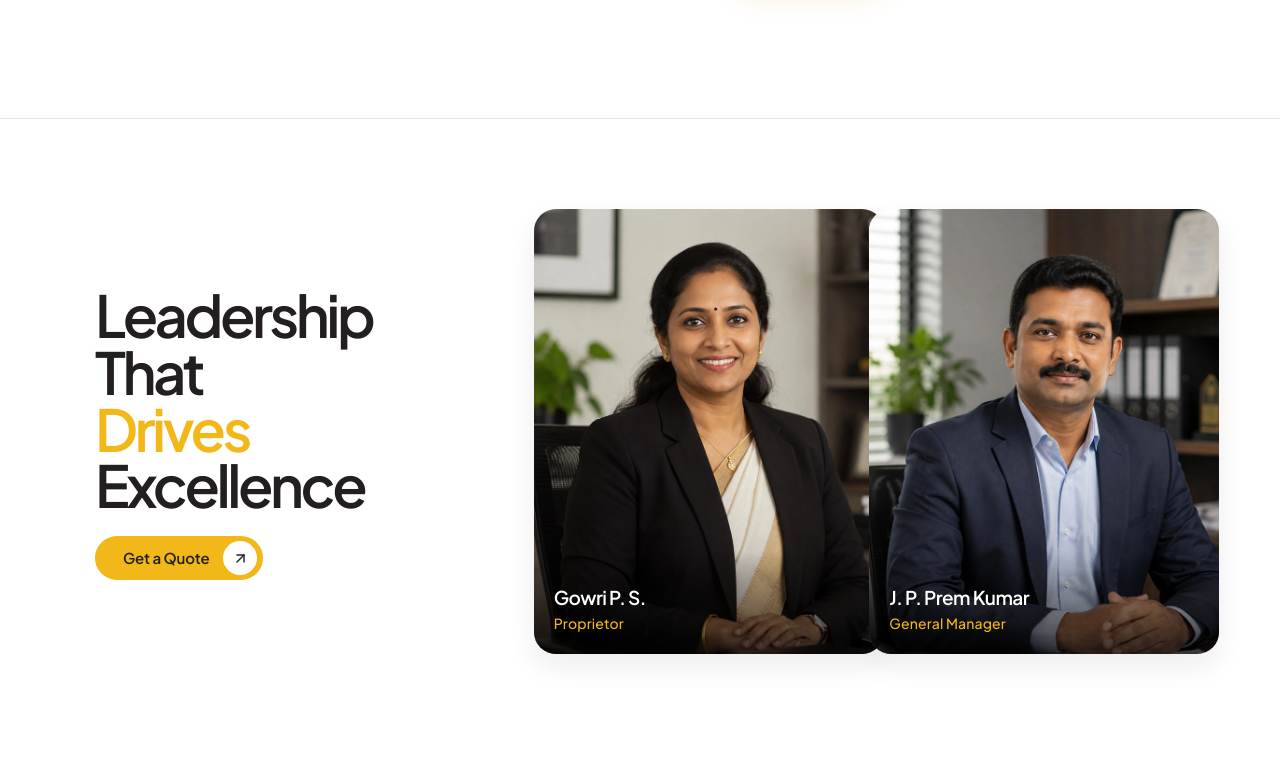
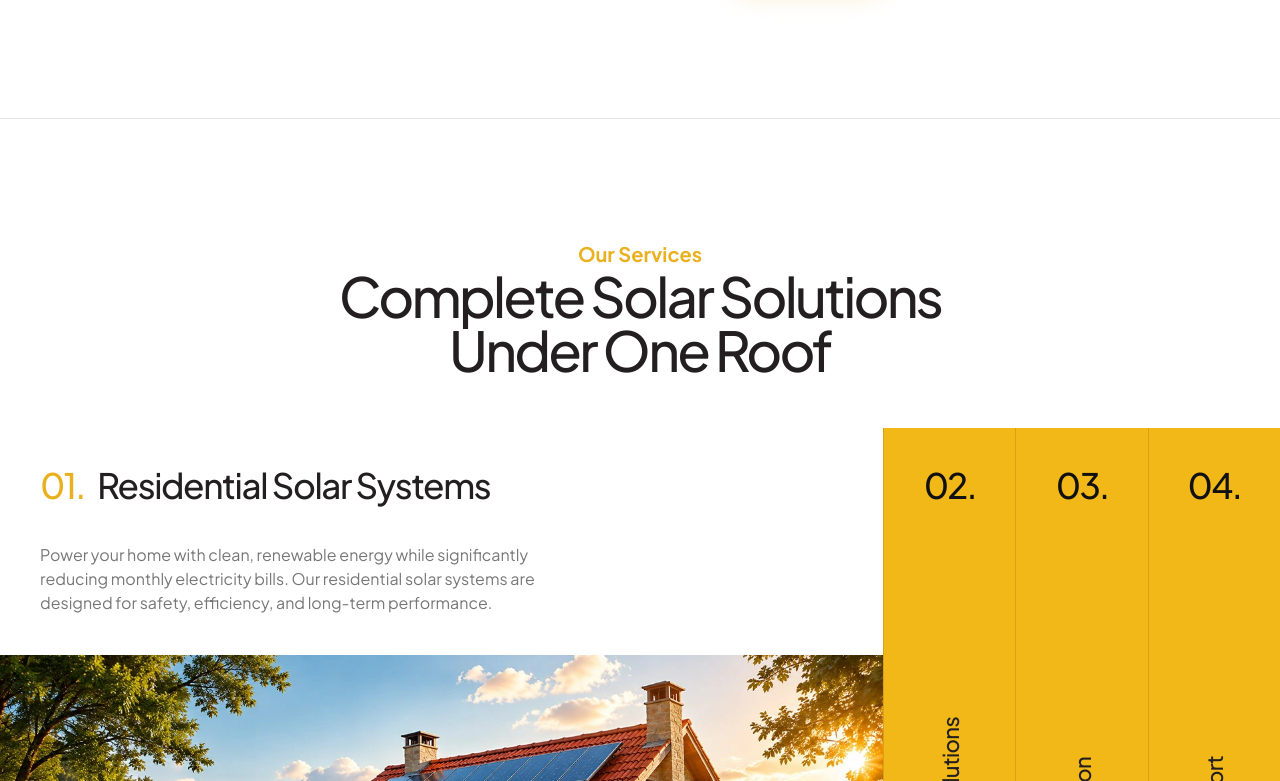
Before and after one commit to nikhilkumar202002/GPS-SOLAR, a Next.js app: page / in a window 1280 px wide. Shown: the part 1979-2760 px from the top of the page. Built offline with nearby package versions, Linux system fonts and the light colour scheme.

Commit message:
refactor: update TeamHome component to use PrimaryButton and adjust styles

```diff
--- a/app/component/sections/TeamHome.module.css
+++ b/app/component/sections/TeamHome.module.css
@@ -8,7 +8,7 @@
   display: grid;
   grid-template-columns: minmax(0, 0.95fr) minmax(0, 1.6fr);
   gap: 52px;
-  align-items: center;
+  align-items: start;
 }
 
 .copy {
@@ -36,65 +36,6 @@
 
 .actions {
   margin-top: 22px;
-}
-
-.cta {
-  display: inline-flex;
-  align-items: center;
-  gap: 14px;
-  min-height: 44px;
-  padding: 5px 6px 5px 28px;
-  border-radius: 999px;
-  background: #f2b719;
-  color: #231f20;
-  text-decoration: none;
-  font-size: 15px;
-  font-weight: 600;
-  letter-spacing: -0.01em;
-  transition:
-    transform 300ms ease,
-    box-shadow 300ms ease,
-    background-color 300ms ease;
-}
-
-.cta:hover {
-  transform: translateY(-2px);
-  box-shadow: 0 14px 26px rgba(242, 183, 25, 0.2);
-}
-
-.cta:focus-visible {
-  outline: 3px solid rgba(35, 31, 32, 0.24);
-  outline-offset: 4px;
-}
-
-.ctaLabel {
-  white-space: nowrap;
-}
-
-.ctaIconWrap {
-  display: inline-flex;
-  align-items: center;
-  justify-content: center;
-  width: 34px;
-  height: 34px;
-  border-radius: 999px;
-  background: #ffffff;
-  color: #231f20;
-  transition: transform 300ms ease;
-}
-
-.cta:hover .ctaIconWrap {
-  transform: translate(1px, -1px);
-}
-
-.ctaIcon {
-  width: 17px;
-  height: 17px;
-  transition: transform 300ms ease;
-}
-
-.cta:hover .ctaIcon {
-  transform: translate(1px, -1px);
 }
 
 .cards {
@@ -253,9 +194,6 @@
 }
 
 @media (prefers-reduced-motion: reduce) {
-  .cta,
-  .ctaIconWrap,
-  .ctaIcon,
   .cardImage,
   .cardOverlay,
   .cardMeta {
--- a/app/component/sections/TeamHome.tsx
+++ b/app/component/sections/TeamHome.tsx
@@ -1,12 +1,11 @@
 "use client";
 
 import Image from "next/image";
-import Link from "next/link";
 import { motion, useReducedMotion } from "motion/react";
-import { FiArrowUpRight } from "react-icons/fi";
 
 import gowriPortrait from "@/app/assets/teams/Gowri.webp";
 import premPortrait from "@/app/assets/teams/prem-kumar.webp";
+import PrimaryButton from "../ui/PrimaryButton";
 import styles from "./TeamHome.module.css";
 
 type Leader = {
@@ -97,12 +96,7 @@ const TeamHome = () => {
             </motion.h2>
 
             <motion.div variants={fadeUpVariants} className={styles.actions}>
-              <Link href="/contact" className={styles.cta}>
-                <span className={styles.ctaLabel}>Get a Quote</span>
-                <span className={styles.ctaIconWrap} aria-hidden="true">
-                  <FiArrowUpRight className={styles.ctaIcon} />
-                </span>
-              </Link>
+              <PrimaryButton href="/contact">Get a Quote</PrimaryButton>
             </motion.div>
           </motion.div>
 
--- a/app/page.tsx
+++ b/app/page.tsx
@@ -13,11 +13,12 @@ const Page = () => {
       <Hero />
       <TrustedPartner />
       <AboutUs />
-      <TeamHome />
       <ServiceSection />
       <ProcessStep />
       <WhyChooseUs />
       <WhySolar />
+      <TeamHome />
+
 
     </main>
   );
```
